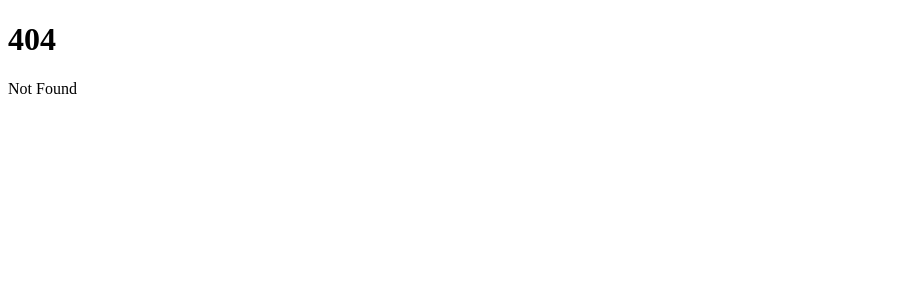
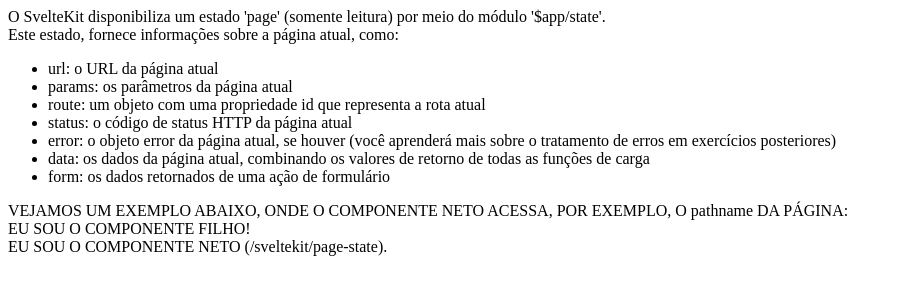
Before and after one commit to caioamorimcel/svelte5-examples, a SvelteKit app: page /sveltekit/page-state in a window 1280 px wide. Before the commit this address had no page. Shown: the top 300 px of the page, without its empty margins (0-897 px from the left). Built offline with nearby package versions, Linux system fonts and the light colour scheme.

Commit message:
PAGE STATE

```diff
--- a/src/routes/+page.svelte
+++ b/src/routes/+page.svelte
@@ -73,4 +73,7 @@
 	<li>
 		<a href="./sveltekit/params-matcher/42">PARAM MATCHER</a>
 	</li>
+	<li>
+		<a href="./sveltekit/page-state">PAGE STATE</a>
+	</li>
 </ul>
--- /dev/null
+++ b/src/routes/sveltekit/page-state/+page.svelte
@@ -0,0 +1,28 @@
+<script lang="ts">
+	import Filho from './Filho.svelte';
+</script>
+
+<div>
+	O SvelteKit disponibiliza um estado 'page' (somente leitura) por meio do módulo '$app/state'.
+</div>
+
+<div>Este estado, fornece informações sobre a página atual, como:</div>
+
+<ul>
+	<li>url: o URL da página atual</li>
+	<li>params: os parâmetros da página atual</li>
+	<li>route: um objeto com uma propriedade id que representa a rota atual</li>
+	<li>status: o código de status HTTP da página atual</li>
+	<li>
+		error: o objeto error da página atual, se houver (você aprenderá mais sobre o tratamento de
+		erros em exercícios posteriores)
+	</li>
+	<li>
+		data: os dados da página atual, combinando os valores de retorno de todas as funções de carga
+	</li>
+	<li>form: os dados retornados de uma ação de formulário</li>
+</ul>
+
+VEJAMOS UM EXEMPLO ABAIXO, ONDE O COMPONENTE NETO ACESSA, POR EXEMPLO, O pathname DA PÁGINA:
+
+<Filho />
--- /dev/null
+++ b/src/routes/sveltekit/page-state/Filho.svelte
@@ -0,0 +1,6 @@
+<script lang="ts">
+	import Neto from './Neto.svelte';
+</script>
+
+<div>EU SOU O COMPONENTE FILHO!</div>
+<Neto />
--- /dev/null
+++ b/src/routes/sveltekit/page-state/Neto.svelte
@@ -0,0 +1,5 @@
+<script lang="ts">
+	import { page } from '$app/state';
+</script>
+
+<div>EU SOU O COMPONENTE NETO ({page.url.pathname}).</div>
```
